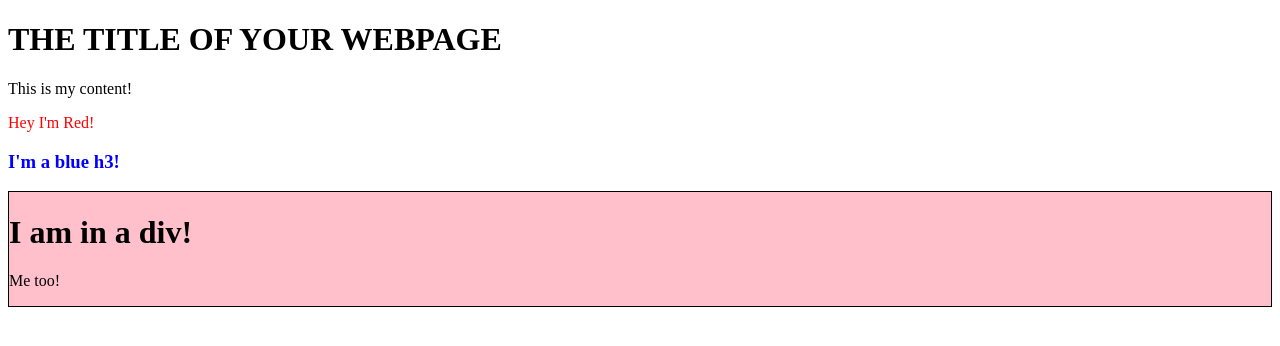
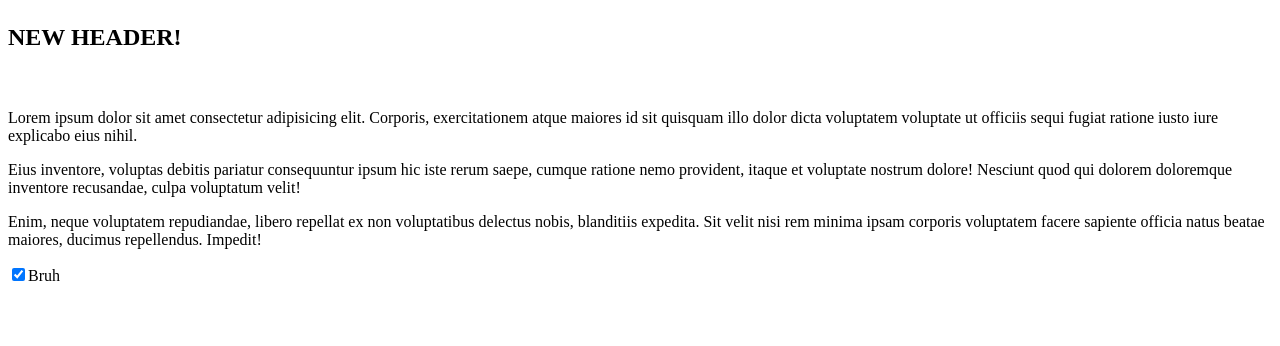
Before and after one commit to KKaged/study-practice, a plain HTML site: page DOM Manipulation/index.html in a window 1280 px wide. Drawn offline with Linux system fonts and the light colour scheme.

Commit message:
studied some aspects of the DOM

```diff
--- a/DOM Manipulation/index.html
+++ b/DOM Manipulation/index.html
@@ -8,8 +8,33 @@
     <title>DOM Manipulation Study</title>
   </head>
   <body>
-    <h1>THE TITLE OF YOUR WEBPAGE</h1>
-    <div id="container"></div>
+    <nav>
+      <h1 id="main-header">Header</h1>
+      <div class="container">
+        <img src="" alt="" />
+        <img src="" alt="" />
+        <img src="" alt="" />
+      </div>
+      <p>
+        Lorem ipsum dolor sit amet consectetur adipisicing elit. Corporis,
+        exercitationem atque maiores id sit quisquam illo dolor dicta voluptatem
+        voluptate ut officiis sequi fugiat ratione iusto iure explicabo eius
+        nihil.
+      </p>
+      <p>
+        Eius inventore, voluptas debitis pariatur consequuntur ipsum hic iste
+        rerum saepe, cumque ratione nemo provident, itaque et voluptate nostrum
+        dolore! Nesciunt quod qui dolorem doloremque inventore recusandae, culpa
+        voluptatum velit!
+      </p>
+      <p>
+        Enim, neque voluptatem repudiandae, libero repellat ex non voluptatibus
+        delectus nobis, blanditiis expedita. Sit velit nisi rem minima ipsam
+        corporis voluptatem facere sapiente officia natus beatae maiores,
+        ducimus repellendus. Impedit!
+      </p>
+    </nav>
+    <input type="checkbox" id="scales" name="scales" checked />Bruh
+    <script src="/DOM Manipulation/script.js"></script>
   </body>
-  <script src="script.js"></script>
 </html>
--- a/DOM Manipulation/script.js
+++ b/DOM Manipulation/script.js
@@ -1,34 +1,21 @@
-const container = document.querySelector("#container");
-const content = document.createElement("div");
-content.classList.add("content");
-content.textContent = "This is my content!";
-container.appendChild(content);
+// getElementById - Using this will let me 'get' an element from the HTML and prepare to modify it using JavaScript.
+const mainHeader = document.getElementById("main-header");
 
-const p = document.createElement("p");
-p.classList.add("p1");
-p.textContent = "Hey I'm Red!";
-container.appendChild(p);
-p.style.color = "red";
+//getElementByTagName - Using this will return an HTML collection of every element using the tag name that is inputted.
+const image = document.getElementsByTagName("img"); //This will get every 'img' element using this tag name
 
-const h3 = document.createElement("h3");
-h3.classList.add("header-3");
-h3.textContent = "I'm a blue h3!";
-container.appendChild(h3);
-h3.style.color = "blue";
+// getElementByClassName - Allows you 'get' with the class you assigned it, preparing it to be modified.
+const container = document.getElementsByClassName("container"); //I will now grab whatever has the class of 'container' assigned to it.
 
-const newDiv = document.createElement("div");
-newDiv.classList.add("div1");
-newDiv.style.color = "black";
-newDiv.style.border = "1px solid black";
-newDiv.style.backgroundColor = "pink";
-container.appendChild(newDiv);
+// querySelector -  Using this will find the first element of which you call on. You can also use this to grab class and ID's. Just use their respective symbols.
+const firstP = document.querySelector("p"); //This grabs the first 'P' element.
+const checkbox = document.querySelector("input[type=checkbox]"); // grabs the first input with the type of button.
 
-const h1 = document.createElement("h1");
-h1.classList.add("header-1");
-h1.textContent = "I am in a div!";
-newDiv.appendChild(h1);
+// querySelectorAll - like tag name but you can use it to select everything of whichever you choose to identify. Can be used to grab classes and ID's. Just use their symbols.
+const allP = document.querySelectorAll("p"); // Grabs all 'p' elements.
 
-const p2 = document.createElement("p");
-p2.classList.add("p2");
-p2.textContent = "Me too!";
-newDiv.appendChild(p2);
+// innerText - Allows you to modify the innerText of that object.
+mainHeader.innerText = "I was modified in the JavaSript File!";
+
+// innerHTML - if I wanted to add/change an element to whatever I want it to use this.
+mainHeader.innerHTML = "<p>NEW HEADER!</p>"; // In this case, it replaced the current value
```
